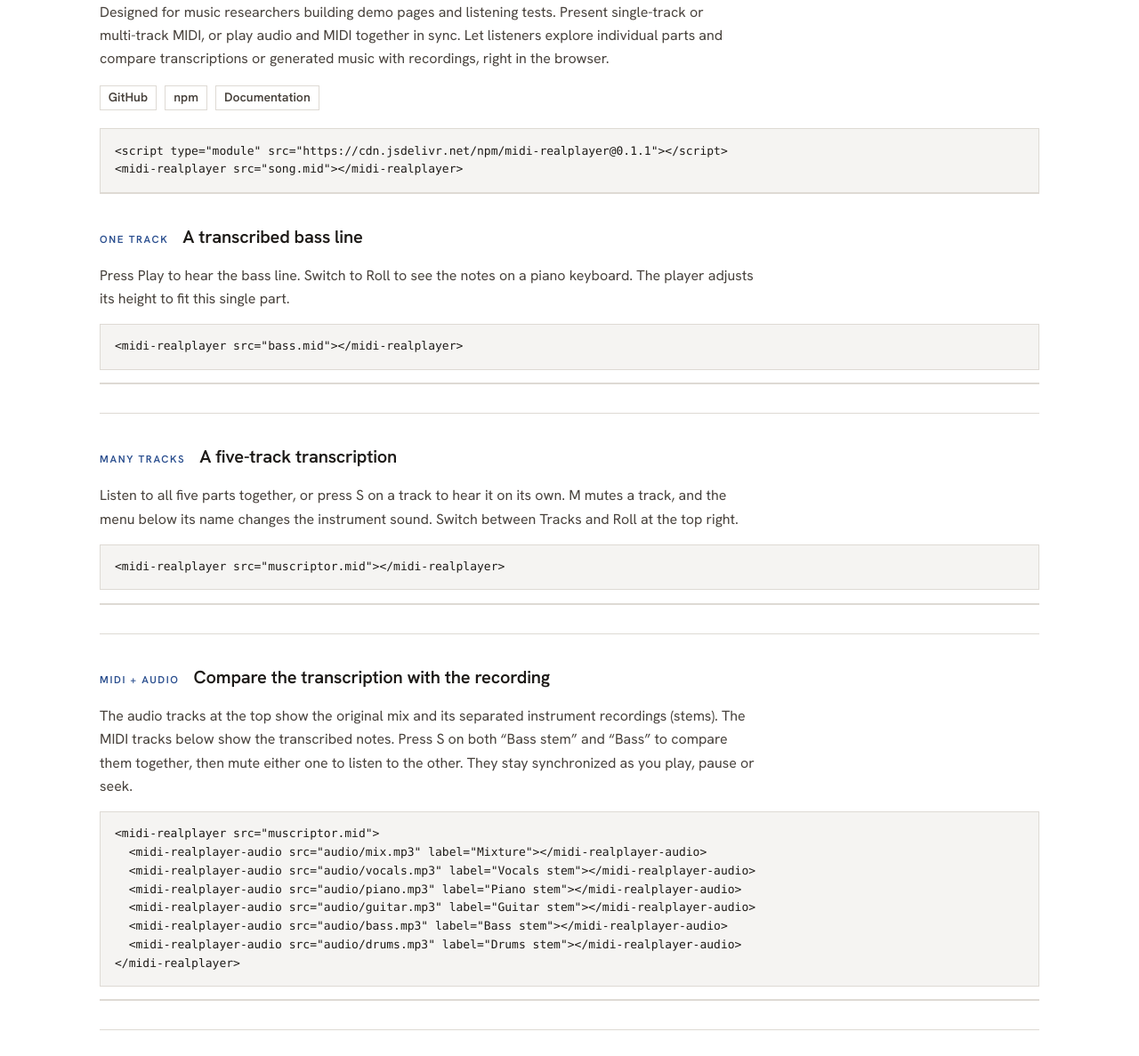
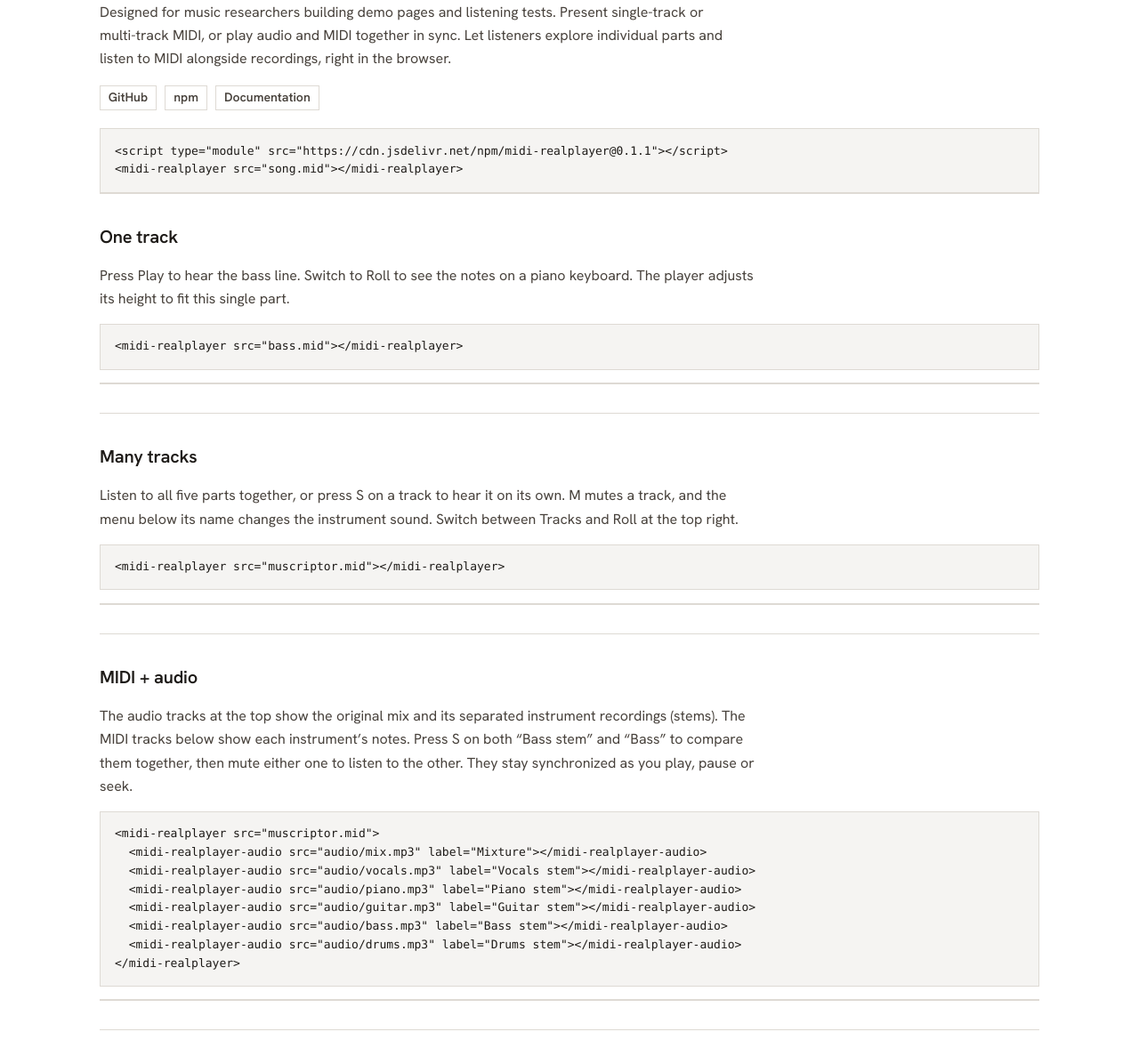
Before and after one commit to vaclisinc/midi-realplayer, a website with bundled scripts: page demo/index.html in a window 1280 px wide. Shown: the part 107-1294 px from the top of the page at 89% size. Built offline with nearby package versions, Linux system fonts and the light colour scheme.

Commit message:
Name demo examples by track layout and simplify introductory copy

```diff
--- a/demo/index.html
+++ b/demo/index.html
@@ -65,7 +65,6 @@
     .case { padding-block: 2rem; border-top: 1px solid var(--rule); display: grid; gap: .9rem; }
     .case-head { display: flex; flex-wrap: wrap; align-items: baseline; gap: .25rem 1rem; }
     .case h2 { margin: 0; font-size: 1.25rem; font-weight: 600; letter-spacing: -.01em; }
-    .tag { font-size: .72rem; font-weight: 600; letter-spacing: .14em; text-transform: uppercase; color: var(--felt); }
     .case p { margin: 0; max-width: 46rem; color: var(--ink-soft); }
     midi-realplayer { border: 1px solid var(--rule); }
     footer { margin-top: 2rem; padding-top: 1.25rem; border-top: 1px solid var(--rule); font-size: .8125rem; color: var(--muted); }
@@ -81,7 +80,7 @@
       <svg class="icon-sun" viewBox="0 0 24 24" aria-hidden="true"><circle cx="12" cy="12" r="4"/><path d="M12 2v2M12 20v2M4.93 4.93l1.42 1.42M17.65 17.65l1.42 1.42M2 12h2M20 12h2M4.93 19.07l1.42-1.42M17.65 6.35l1.42-1.42"/></svg>
     </button>
   </div>
-  <p class="lede">Designed for music researchers building demo pages and listening tests. Present single-track or multi-track MIDI, or play audio and MIDI together in sync. Let listeners explore individual parts and compare transcriptions or generated music with recordings, right in the browser.</p>
+  <p class="lede">Designed for music researchers building demo pages and listening tests. Present single-track or multi-track MIDI, or play audio and MIDI together in sync. Let listeners explore individual parts and listen to MIDI alongside recordings, right in the browser.</p>
   <p class="links">
     <a href="https://github.com/vaclisinc/midi-realplayer-web">GitHub</a>
     <a href="https://www.npmjs.com/package/midi-realplayer">npm</a>
@@ -91,22 +90,22 @@
 &lt;midi-realplayer src="song.mid"&gt;&lt;/midi-realplayer&gt;</pre>
 
   <section class="case" aria-labelledby="case-single">
-    <div class="case-head"><span class="tag">One track</span><h2 id="case-single">A transcribed bass line</h2></div>
+    <div class="case-head"><h2 id="case-single">One track</h2></div>
     <p>Press Play to hear the bass line. Switch to Roll to see the notes on a piano keyboard. The player adjusts its height to fit this single part.</p>
     <pre>&lt;midi-realplayer src="bass.mid"&gt;&lt;/midi-realplayer&gt;</pre>
     <midi-realplayer src="bass.mid"></midi-realplayer>
   </section>
 
   <section class="case" aria-labelledby="case-multi">
-    <div class="case-head"><span class="tag">Many tracks</span><h2 id="case-multi">A five-track transcription</h2></div>
+    <div class="case-head"><h2 id="case-multi">Many tracks</h2></div>
     <p>Listen to all five parts together, or press S on a track to hear it on its own. M mutes a track, and the menu below its name changes the instrument sound. Switch between Tracks and Roll at the top right.</p>
     <pre>&lt;midi-realplayer src="muscriptor.mid"&gt;&lt;/midi-realplayer&gt;</pre>
     <midi-realplayer src="muscriptor.mid"></midi-realplayer>
   </section>
 
   <section class="case" aria-labelledby="case-stems">
-    <div class="case-head"><span class="tag">MIDI + audio</span><h2 id="case-stems">Compare the transcription with the recording</h2></div>
-    <p>The audio tracks at the top show the original mix and its separated instrument recordings (stems). The MIDI tracks below show the transcribed notes. Press S on both “Bass stem” and “Bass” to compare them together, then mute either one to listen to the other. They stay synchronized as you play, pause or seek.</p>
+    <div class="case-head"><h2 id="case-stems">MIDI + audio</h2></div>
+    <p>The audio tracks at the top show the original mix and its separated instrument recordings (stems). The MIDI tracks below show each instrument’s notes. Press S on both “Bass stem” and “Bass” to compare them together, then mute either one to listen to the other. They stay synchronized as you play, pause or seek.</p>
     <pre>&lt;midi-realplayer src="muscriptor.mid"&gt;
   &lt;midi-realplayer-audio src="audio/mix.mp3" label="Mixture"&gt;&lt;/midi-realplayer-audio&gt;
   &lt;midi-realplayer-audio src="audio/vocals.mp3" label="Vocals stem"&gt;&lt;/midi-realplayer-audio&gt;
```
Also changed, not shown: README.md.
